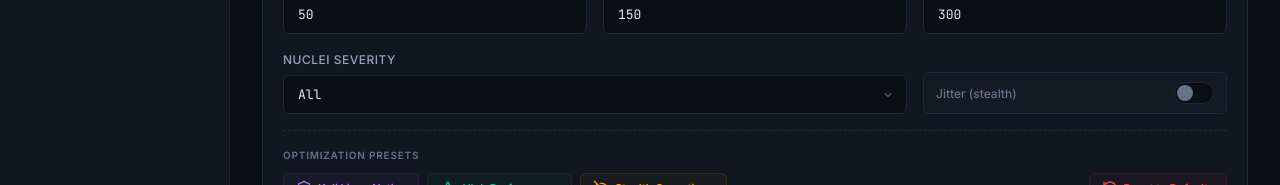
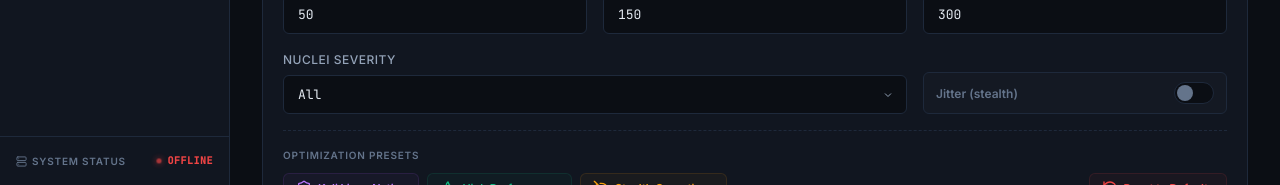
Before and after one commit to shlokkokk/Oculus, a React (Vite) app in the folder web/frontend/: page / in a window 1280 px wide. Shown: the part 615-800 px from the top of the page. Built offline with nearby package versions, Linux system fonts and the light colour scheme; no server answers.

Commit message:
feat: implement Sidebar navigation and ScanConfigurator UI for scan parameter setup

```diff
--- a/web/frontend/src/components/ScanConfigurator.jsx
+++ b/web/frontend/src/components/ScanConfigurator.jsx
@@ -40,9 +40,9 @@ export default function ScanConfigurator({ onStartScan, scanState }) {
       domain,
       mode,
       modules: mode === 'custom' ? modules : [],
-      threads,
-      rate_limit: rateLimit,
-      timeout: timeout,
+      threads: threads === '' ? null : Number(threads),
+      rate_limit: rateLimit === '' ? null : Number(rateLimit),
+      timeout: timeout === '' ? null : Number(timeout),
       jitter,
       severity,
     }).catch(err => setError(err.message));
@@ -110,17 +110,26 @@ export default function ScanConfigurator({ onStartScan, scanState }) {
           <div className="input-group" style={{ marginBottom: 0 }}>
             <label>Threads</label>
             <input className="input" type="number" min="1" max="500" value={threads}
-              onChange={e => setThreads(Number(e.target.value))} disabled={scanState === 'running'} />
+              onChange={e => {
+                const val = e.target.value;
+                setThreads(val === '' ? '' : Number(val));
+              }} disabled={scanState === 'running'} />
           </div>
           <div className="input-group" style={{ marginBottom: 0 }}>
             <label>Rate Limit</label>
             <input className="input" type="number" min="1" max="10000" value={rateLimit}
-              onChange={e => setRateLimit(Number(e.target.value))} disabled={scanState === 'running'} />
+              onChange={e => {
+                const val = e.target.value;
+                setRateLimit(val === '' ? '' : Number(val));
+              }} disabled={scanState === 'running'} />
           </div>
           <div className="input-group" style={{ marginBottom: 0 }}>
             <label>Timeout (s)</label>
             <input className="input" type="number" min="10" max="7200" value={timeout}
-              onChange={e => setTimeout_(Number(e.target.value))} disabled={scanState === 'running'} />
+              onChange={e => {
+                const val = e.target.value;
+                setTimeout_(val === '' ? '' : Number(val));
+              }} disabled={scanState === 'running'} />
           </div>
 
           <div className="input-group" style={{ gridColumn: 'span 2', marginBottom: 0 }}>
@@ -133,10 +142,31 @@ export default function ScanConfigurator({ onStartScan, scanState }) {
             </select>
           </div>
           <div className="input-group" style={{ display: 'flex', flexDirection: 'column', justifyContent: 'flex-end', marginBottom: 0 }}>
-            <div className="toggle-row" style={{ height: '42px', display: 'flex', alignItems: 'center', justifyContent: 'space-between', padding: '0 12px', border: '1px solid var(--border)', borderRadius: 'var(--radius-sm)', background: 'rgba(255,255,255,0.01)', boxSizing: 'border-box' }}>
-              <span className="toggle-label" style={{ fontSize: '12px', fontWeight: 500, color: 'var(--text-dim)' }}>Jitter (stealth)</span>
-              <div className={`toggle ${jitter ? 'on' : ''}`} onClick={() => { if (scanState !== 'running') setJitter(!jitter); }} style={{ margin: 0 }}>
-                <div className="toggle-knob" />
+            <div className="toggle-row" style={{
+              height: '42px',
+              display: 'flex',
+              alignItems: 'center',
+              justifyContent: 'space-between',
+              padding: '0 12px',
+              border: jitter ? '1px solid rgba(0, 212, 170, 0.35)' : '1px solid var(--border)',
+              borderRadius: 'var(--radius-sm)',
+              background: jitter ? 'rgba(0, 212, 170, 0.03)' : 'rgba(255,255,255,0.01)',
+              boxShadow: jitter ? '0 0 12px rgba(0, 212, 170, 0.08)' : 'none',
+              boxSizing: 'border-box',
+              transition: 'all 0.3s ease',
+              cursor: scanState === 'running' ? 'not-allowed' : 'pointer'
+            }} onClick={() => { if (scanState !== 'running') setJitter(!jitter); }}>
+              <span className="toggle-label" style={{
+                fontSize: '12px',
+                fontWeight: 600,
+                color: jitter ? 'var(--accent)' : 'var(--text-dim)',
+                textShadow: jitter ? '0 0 6px rgba(0, 212, 170, 0.25)' : 'none',
+                transition: 'all 0.3s ease'
+              }}>
+                Jitter (stealth)
+              </span>
+              <div className={`toggle ${jitter ? 'on' : ''}`} style={{ margin: 0, transition: 'all 0.3s ease' }}>
+                <div className="toggle-knob" style={{ transition: 'all 0.3s ease' }} />
               </div>
             </div>
           </div>
--- a/web/frontend/src/components/Sidebar.jsx
+++ b/web/frontend/src/components/Sidebar.jsx
@@ -1,5 +1,7 @@
-import { Eye, Crosshair, Radio, FolderOpen, FileText, Wrench, History } from 'lucide-react';
+import { useState, useEffect } from 'react';
+import { Eye, Crosshair, Radio, FolderOpen, FileText, Wrench, History, Server } from 'lucide-react';
 import { VIEWS } from '../utils/constants';
+import { api } from '../api/client';
 
 function OculusLogo({ size = 20 }) {
   return (
@@ -28,9 +30,28 @@ const NAV_ITEMS = [
 
 export default function Sidebar({ activeView, onNavigate }) {
   let lastSection = '';
+  const [apiOnline, setApiOnline] = useState(true);
+
+  useEffect(() => {
+    let active = true;
+    const checkHealth = async () => {
+      try {
+        await api.health();
+        if (active) setApiOnline(true);
+      } catch (err) {
+        if (active) setApiOnline(false);
+      }
+    };
+    checkHealth();
+    const interval = setInterval(checkHealth, 3000);
+    return () => {
+      active = false;
+      clearInterval(interval);
+    };
+  }, []);
 
   return (
-    <aside className="sidebar">
+    <aside className="sidebar" style={{ display: 'flex', flexDirection: 'column' }}>
       <div className="sidebar-brand">
         <div className="sidebar-brand-icon">
           <OculusLogo size={20} />
@@ -59,6 +80,28 @@ export default function Sidebar({ activeView, onNavigate }) {
           );
         })}
       </nav>
+
+      <div style={{ marginTop: 'auto', padding: '16px', borderTop: '1px solid var(--border)', display: 'flex', flexDirection: 'column', gap: '8px' }}>
+        <div style={{ display: 'flex', alignItems: 'center', justifyContent: 'space-between' }}>
+          <span style={{ fontSize: '10px', fontWeight: 600, color: 'var(--text-dim)', textTransform: 'uppercase', letterSpacing: '0.8px', display: 'flex', alignItems: 'center', gap: '5px' }}>
+            <Server size={11} /> System Status
+          </span>
+          <div style={{ display: 'flex', alignItems: 'center', gap: '6px' }}>
+            <span style={{
+              width: '6px',
+              height: '6px',
+              borderRadius: '50%',
+              background: apiOnline ? 'var(--accent-green)' : 'var(--accent-red)',
+              boxShadow: apiOnline ? '0 0 8px var(--accent-green)' : '0 0 8px var(--accent-red)',
+              display: 'inline-block',
+              animation: 'pulse-dot 2s infinite ease-in-out'
+            }} />
+            <span style={{ fontSize: '10px', fontWeight: 700, color: apiOnline ? 'var(--accent-green)' : 'var(--accent-red)', fontFamily: 'var(--font-mono)', letterSpacing: '0.5px' }}>
+              {apiOnline ? 'ONLINE' : 'OFFLINE'}
+            </span>
+          </div>
+        </div>
+      </div>
     </aside>
   );
 }
```
